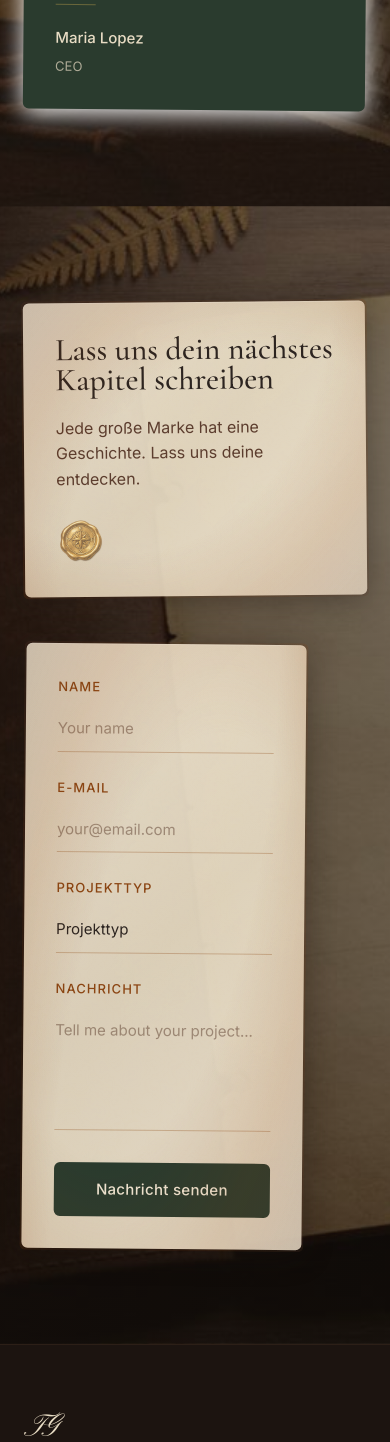
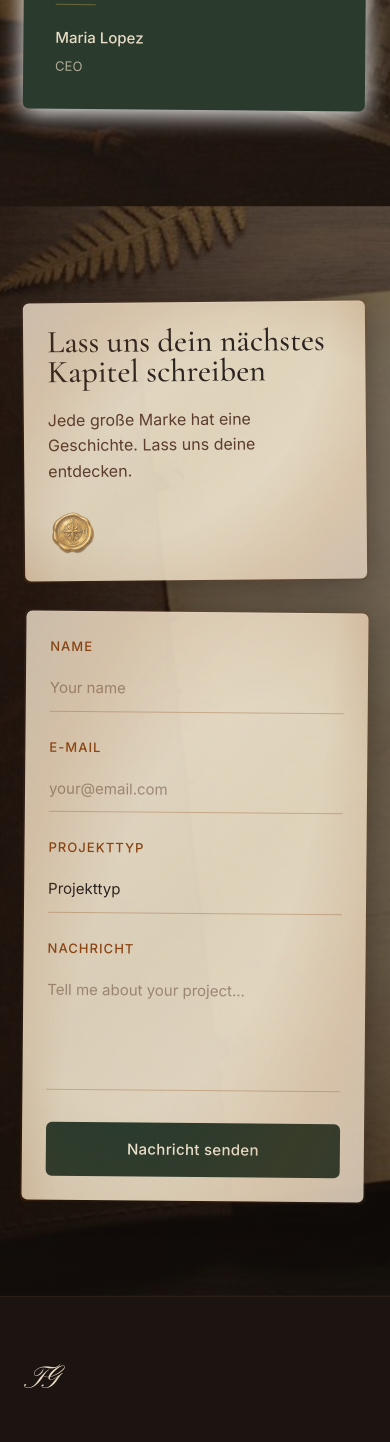
Before and after one commit to qwertyhamburg1/teog3, a React (Vite) app: page / in a window 390 px wide. Shown: the part 7048-8490 px from the top of the page. Built offline with nearby package versions, Linux system fonts and the light colour scheme.

Commit message:
Update Contact.tsx

```diff
--- a/src/sections/Contact.tsx
+++ b/src/sections/Contact.tsx
@@ -58,15 +58,16 @@ export default function Contact() {
       />
 
       <div className="relative z-[2] content-max-width px-6 sm:px-8 lg:px-12 w-full">
-        <div className="flex flex-col lg:flex-row gap-12 lg:gap-16 items-start">
+        {/* Stack vertically on mobile, side by side on desktop */}
+        <div className="flex flex-col lg:flex-row gap-8 lg:gap-16 items-stretch lg:items-start">
           {/* Left: Heading on paper */}
           <motion.div
             initial={{ opacity: 0, y: 30, rotate: -0.5 }}
             animate={isInView ? { opacity: 1, y: 0, rotate: 0 } : {}}
             transition={{ duration: 0.8 }}
-            className="lg:w-[45%]"
+            className="w-full lg:w-[45%]"
           >
-            <div className="aged-paper burned-edges rounded-sm p-8 lg:p-10" style={{ transform: 'rotate(-0.5deg)' }}>
+            <div className="aged-paper burned-edges rounded-sm p-6 sm:p-8 lg:p-10" style={{ transform: 'rotate(-0.5deg)' }}>
               <h2
                 className="font-serif font-medium text-[#2C2420] leading-[0.95]"
                 style={{ fontSize: 'clamp(32px, 5vw, 64px)' }}
@@ -89,14 +90,14 @@ export default function Contact() {
             </div>
           </motion.div>
 
-          {/* Right: Form on paper */}
+          {/* Right: Form on paper — full width on mobile */}
           <motion.div
             initial={{ opacity: 0, x: 30 }}
             animate={isInView ? { opacity: 1, x: 0 } : {}}
             transition={{ duration: 0.8, delay: 0.2 }}
-            className="lg:w-[50%]"
+            className="w-full lg:w-[50%]"
           >
-            <div className="aged-paper burned-edges rounded-sm p-8 lg:p-10" style={{ transform: 'rotate(0.5deg)' }}>
+            <div className="aged-paper burned-edges rounded-sm p-6 sm:p-8 lg:p-10" style={{ transform: 'rotate(0.5deg)' }}>
               <form onSubmit={handleSubmit} className="space-y-6">
                 <div>
                   <label className="label-uppercase text-[#8B4513] block mb-2">{t.contact.form.name}</label>
```
